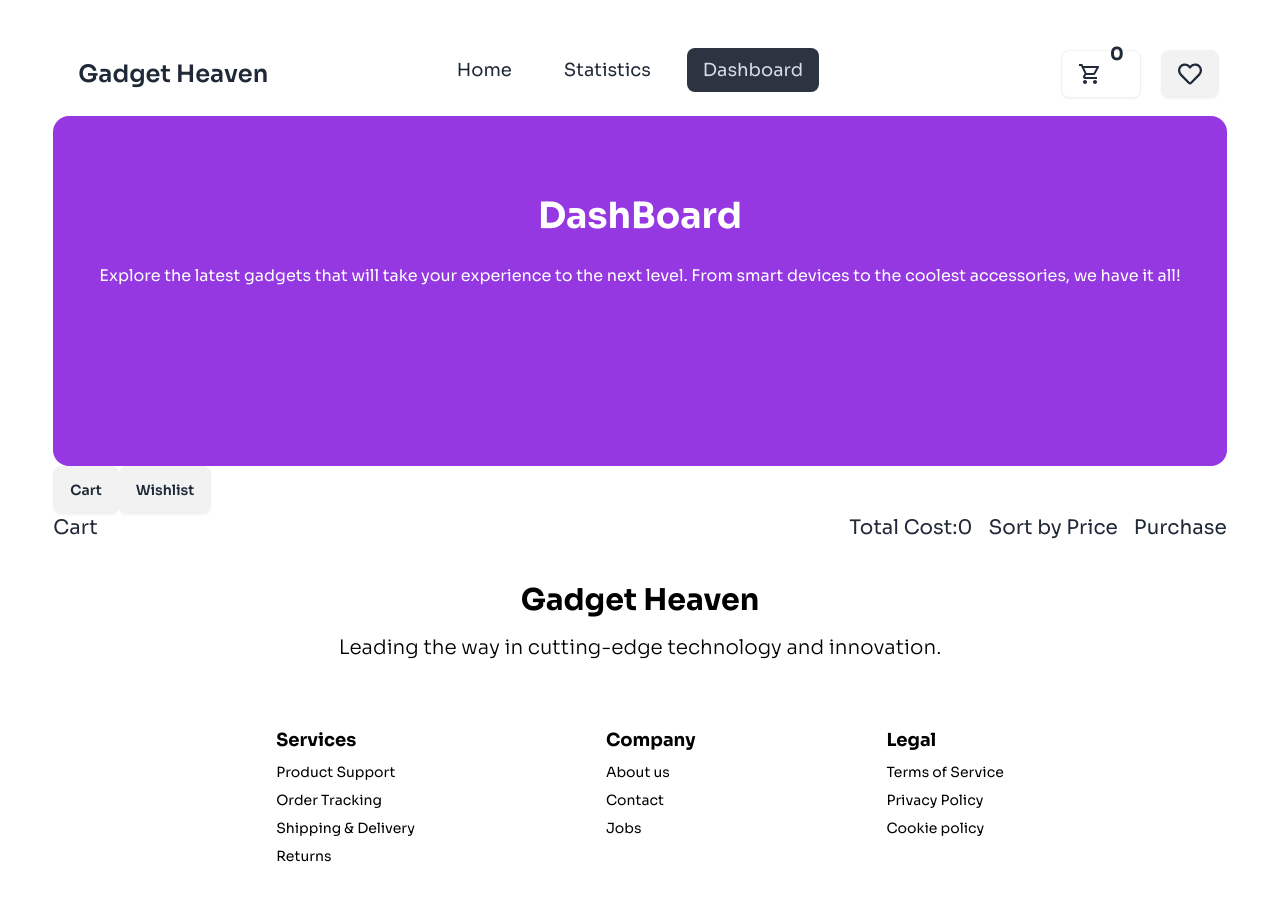
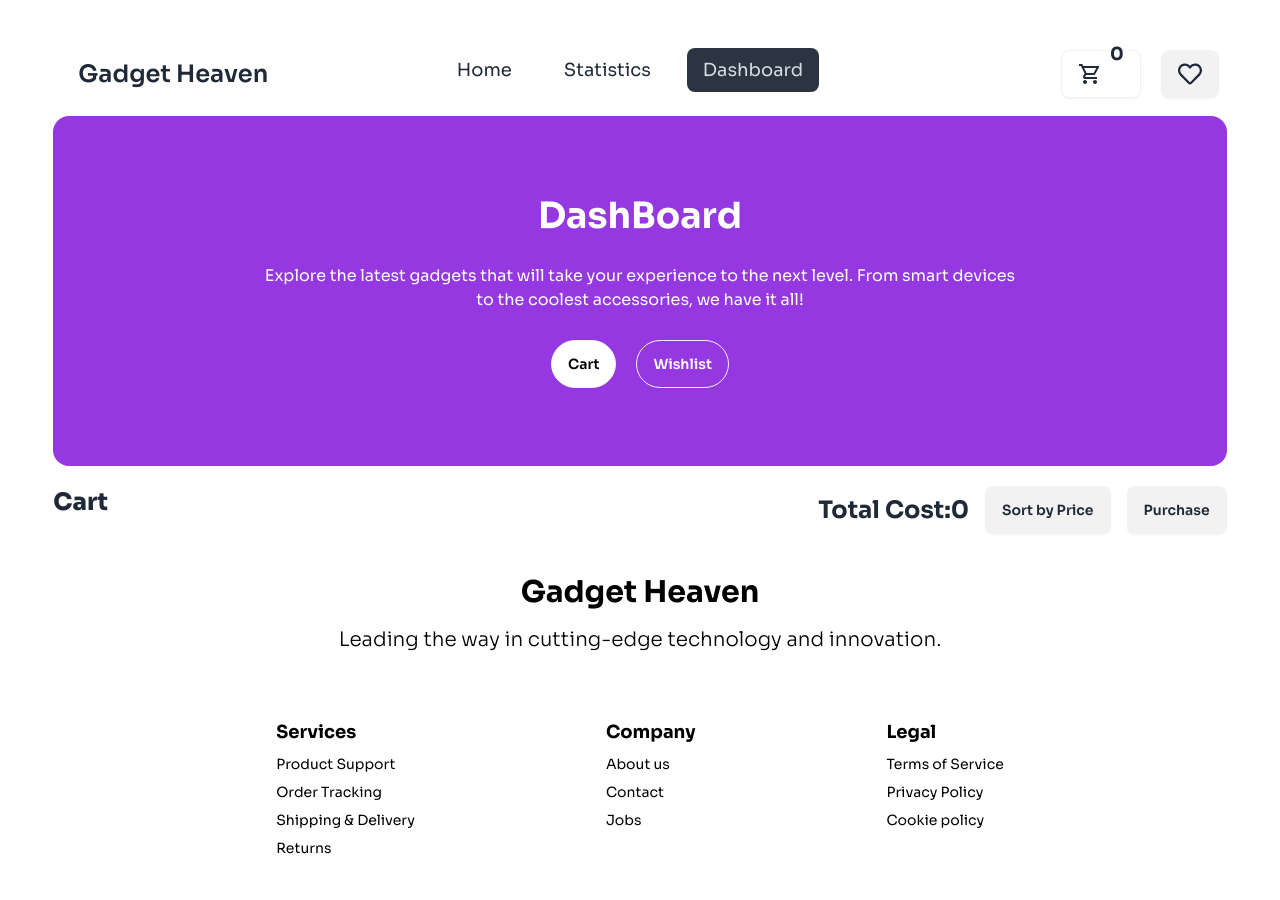
Before and after one commit to programming-hero-web-course-4/b10a8-gadget-heaven-SifatSararChistee, a React (Vite) app: page /dashboard in a window 1280 px wide. Shown: the top 900 px of the page. Built offline with nearby package versions, Linux system fonts and the light colour scheme.

Commit message:
added dashboard wishlist

```diff
--- a/src/Components/Cart.jsx
+++ b/src/Components/Cart.jsx
@@ -10,15 +10,15 @@ const Cart = () => {
     },[])
     return (
         <div>
-                        <div className="flex justify-between">
-                <p>Cart</p>
-                <div className="flex gap-4">
-                    <p>Total Cost:0</p>
-                <button>Sort by Price</button>
-                <button>Purchase</button>
+            <div className="flex justify-between mt-5">
+                <p className="text-2xl font-extrabold">Cart</p>
+                <div className="flex gap-4 items-center">
+                <p className="text-2xl font-bold">Total Cost:0</p>
+                <button className="btn">Sort by Price</button>
+                <button className="btn">Purchase</button>
                 </div>
             </div>
-            <div className="grid grid-cols-1 lg:grid-cols-3 md:grid-cols-1 gap-10">
+            <div className="flex flex-col gap-6 w-11/12 mx-auto">
 
                             {
                                 products.map(card => <ProductSingleCard key={card.product_id} card={card}></ProductSingleCard>)
--- a/src/Components/DashboardSingleCard.jsx
+++ /dev/null
@@ -1,9 +0,0 @@
-const DashboardSingleCard = () => {
-    return (
-        <div>
-
-        </div>
-    );
-};
-
-export default DashboardSingleCard;
--- a/src/Components/Heading.jsx
+++ b/src/Components/Heading.jsx
@@ -1,12 +1,29 @@
+import { NavLink, useLocation } from "react-router-dom";
+
 const Heading = ({tittle, subTittle}) => {
+    const {pathname} =useLocation()
     return (
         <div className="bg-[#9538E2] text-white h-[350px] rounded-2xl px-3">
 
         <div className="flex flex-col items-center justify-center space-y-7 pt-20">
         <h1 className="text-3xl lg:text-4xl md:text-5xl font-bold text-center">{tittle}</h1>
-         <p className="text-base font-normal text-center text-warp">{subTittle}</p>
+         <p className="text-base font-normal text-center w-2/3">{subTittle}</p>
+
+         {
+            pathname ==='/dashboard' &&
+            <div className="flex gap-5">
+                <NavLink to={"/dashboard"} className={({isActive})=>`${isActive? "text-black bg-white btn rounded-full" : "bg-red-500 text-black btn rounded-full" }`}   >Cart</NavLink>
+                <NavLink to={"/dashboard/wishlist"} className={({isActive})=>`${isActive? "btn rounded-full bg-white text-black" : " bg-[#9538E2] text-white btn rounded-full" }`}>Wishlist</NavLink>
+            </div>
+         }
+         {
+            pathname ==='/dashboard/wishlist' &&
+            <div className="flex gap-5">
+                <NavLink to={"/dashboard"} className={({isActive})=>`${isActive? "btn rounded-full bg-[#9538E2] text-white " : "bg-[#9538E2] text-white btn rounded-full" }`}   >Cart</NavLink>
+                <NavLink to={"/dashboard/wishlist"} className={({isActive})=>`${isActive? "btn rounded-full text-black" : "bg-[#9538E2] text-white  btn rounded-full" }`}>Wishlist</NavLink>
+            </div>
+         }
         </div>
-
         </div>
 
     );
--- a/src/Components/ProductSingleCard.jsx
+++ b/src/Components/ProductSingleCard.jsx
@@ -1,9 +1,13 @@
-import { NavLink } from "react-router-dom";
+import { NavLink, useLocation } from "react-router-dom";
+import { TiDelete } from "react-icons/ti";
 
 const ProductSingleCard = ({card}) => {
-    const {product_title,price,product_image,product_id}= card;
+    const {pathname} = useLocation()
+    const {product_title,price,product_image,product_id, description}= card;
     return (
-<div className="card bg-base-100 shadow-xl">
+      <>
+      {
+        pathname ==='/' && <div className="card bg-base-100 shadow-xl">
         <figure className="px-10 pt-10">
           <img
             src={product_image}
@@ -18,6 +22,44 @@ const ProductSingleCard = ({card}) => {
           </div>
         </div>
       </div>
+      }
+      {
+        pathname ==='/dashboard' &&
+        <div className="p-5 flex bg-base-100 shadow-xl justify-center items-center w-full gap-4 h-[150px] rounded-3xl">
+          <div className="w-[200px] h-[130px]">
+            <img className="h-full" src={product_image} alt="" />
+          </div>
+          <div className=" w-full space-y-2">
+            <h1 className="font-bold">{product_title}</h1>
+            <p className="text-sm">{description}</p>
+            <p className="font-bold">Price: {price} $</p>
+          </div>
+          <div className="text-5xl text-red-600 cursor-pointer">
+          <TiDelete />
+          </div>
+        </div>
+
+      }
+      {
+        pathname ==='/dashboard/wishlist' &&
+        <div className="py-24 px-6 flex bg-base-100 shadow-xl justify-center items-center w-full gap-4 h-[150px] rounded-3xl">
+
+          <div className="w-[200px] h-[130px]">
+            <img className="h-full" src={product_image} alt="" />
+          </div>
+          <div className=" w-full space-y-2">
+            <h1 className="font-bold">{product_title}</h1>
+            <p className="text-sm">{description}</p>
+            <p className="font-bold">Price: {price} $</p>
+            <button className="btn bg-[#9538E2] rounded-full text-white text-lg px-7">Add to Cart</button>
+          </div>
+          <div className="text-5xl text-red-600 cursor-pointer">
+          <TiDelete />
+          </div>
+        </div>
+
+      }
+      </>
     );
 };
 
--- a/src/Components/Wishlist.jsx
+++ b/src/Components/Wishlist.jsx
@@ -1,7 +1,26 @@
+import { useEffect, useState } from "react";
+import ProductSingleCard from "./ProductSingleCard";
+import { getAllProducts } from "../Utilities";
+
+
 const Wishlist = () => {
+    const [products, setProducts]=useState([])
+    useEffect(()=>{
+        const addedProducts = getAllProducts()
+        setProducts(addedProducts)
+    },[])
     return (
         <div>
-          this is wishlist
+                        <div className="flex justify-between">
+                <p className="text-2xl font-bold mt-5">WishList</p>
+            </div>
+            <div className="flex flex-col gap-6 w-11/12 mx-auto">
+
+                            {
+                                products.map(card => <ProductSingleCard key={card.product_id} card={card}></ProductSingleCard>)
+                            }
+
+            </div>
         </div>
     );
 };
--- a/src/Pages/Dashboard.jsx
+++ b/src/Pages/Dashboard.jsx
@@ -8,8 +8,6 @@ const Dashboard = () => {
     return (
         <div className="text-xl">
             <Heading tittle={tittle} subTittle={subTittle}></Heading>
-            <NavLink to={"/dashboard"} className="btn">Cart</NavLink>
-            <NavLink to={"/dashboard/wishlist"} className="btn">Wishlist</NavLink>
             <Outlet></Outlet>
         </div>
 
--- a/src/Pages/Statistics.jsx
+++ b/src/Pages/Statistics.jsx
@@ -1,7 +1,11 @@
+import Heading from "../Components/Heading";
+
 const Statistics = () => {
+        const tittle="Statistics"
+    const subTittle="Explore the latest gadgets that will take your experience to the next level. From smart devices to the coolest accessories, we have it all!"
     return (
-        <div className="text-7xl">
-            this is statistics
+        <div className="text-xl">
+           <Heading tittle={tittle} subTittle={subTittle}></Heading>
         </div>
     );
 };
```
Lines whose indentation alone changed are shown as unchanged.
